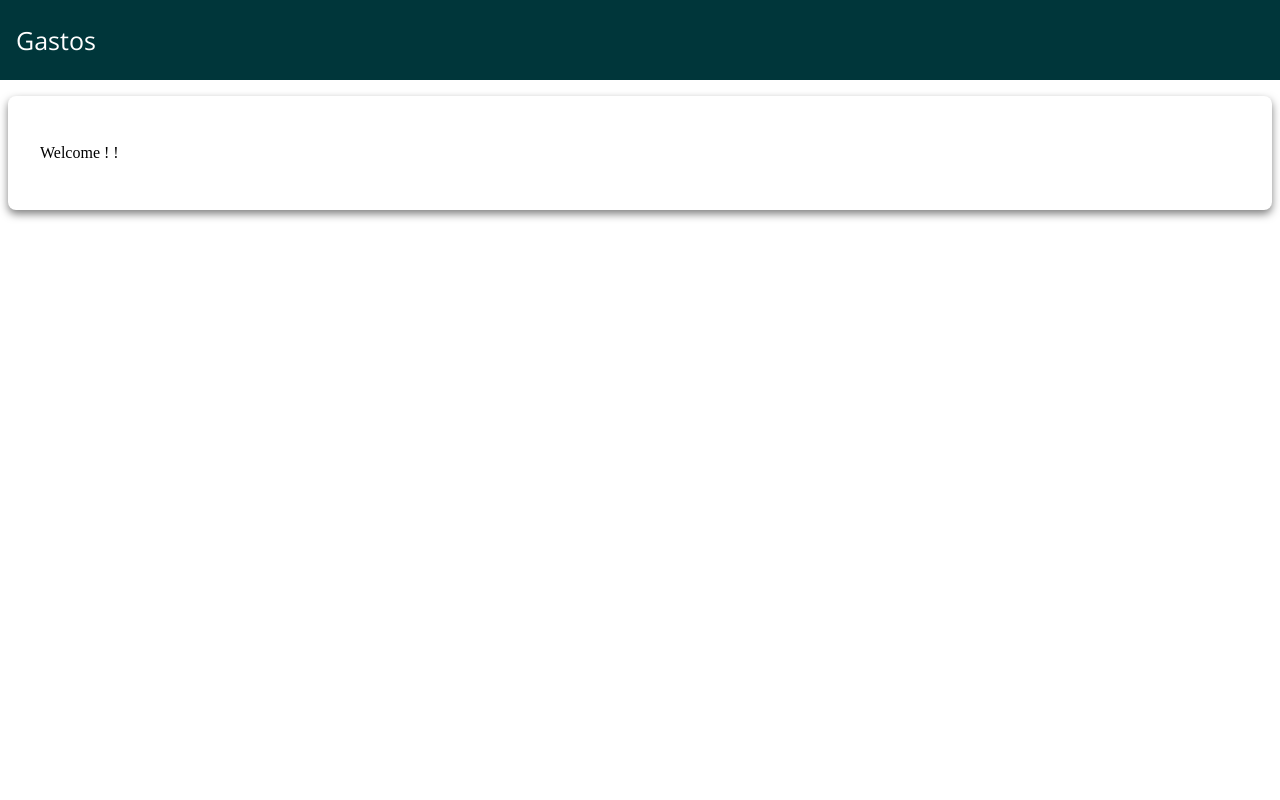
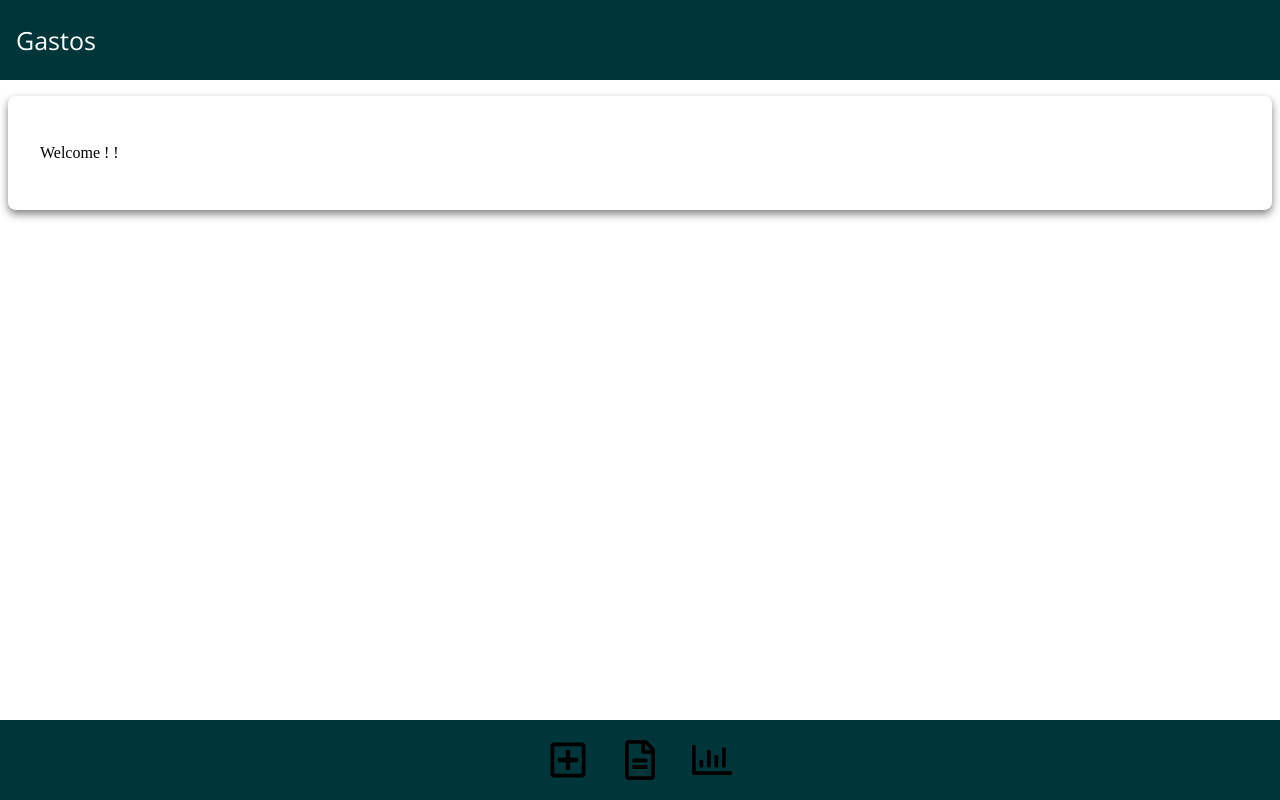
Before and after one commit to mavenesio/house-expenses, a Next.js app: page / in a window 1280 px wide. Built offline with nearby package versions, Linux system fonts and the light colour scheme.

Commit message:
add footer navbar into the app

```diff
--- a/constants/Theme.js
+++ b/constants/Theme.js
@@ -25,7 +25,7 @@ const theme = {
         }
     },
     header:{
-      height: 100,
+      height: 50,
     }
   };
 
--- a/pages/_app.js
+++ b/pages/_app.js
@@ -5,6 +5,7 @@ import theme from '../constants/Theme';
 import styled, { ThemeProvider } from "styled-components";
 import Head from 'next/head'
 import Header from '../Components/Header/Header';
+import FooterNavbar from '../Components/FooterNavbar/FooterNavbar';
 
 const PageContainer = styled.div`
   position:absolute;
@@ -15,7 +16,7 @@ const PageContainer = styled.div`
 `;
 const Body = styled.div`
   overflow-x:scroll;
-  height:90%;
+  height:80%;
 `;export default class App extends NextApp {
   render() {
     const { Component, pageProps } = this.props
@@ -26,13 +27,13 @@ const Body = styled.div`
             <title>Simulator</title>
             <meta name="viewport" content="initial-scale=1.0, width=device-width" />
             <link rel="stylesheet" href="//fonts.googleapis.com/css?family=Open+Sans:300,400,600,700&amp;lang=en" />
-
           </Head>
           <PageContainer>
             <Header />
             <Body>
               <Component {...pageProps} />
             </Body>
+            <FooterNavbar />
           </PageContainer>
       </ThemeProvider>
     )
```
Also changed, not shown: 1 other file (tests, documents, lock files or other folders).
